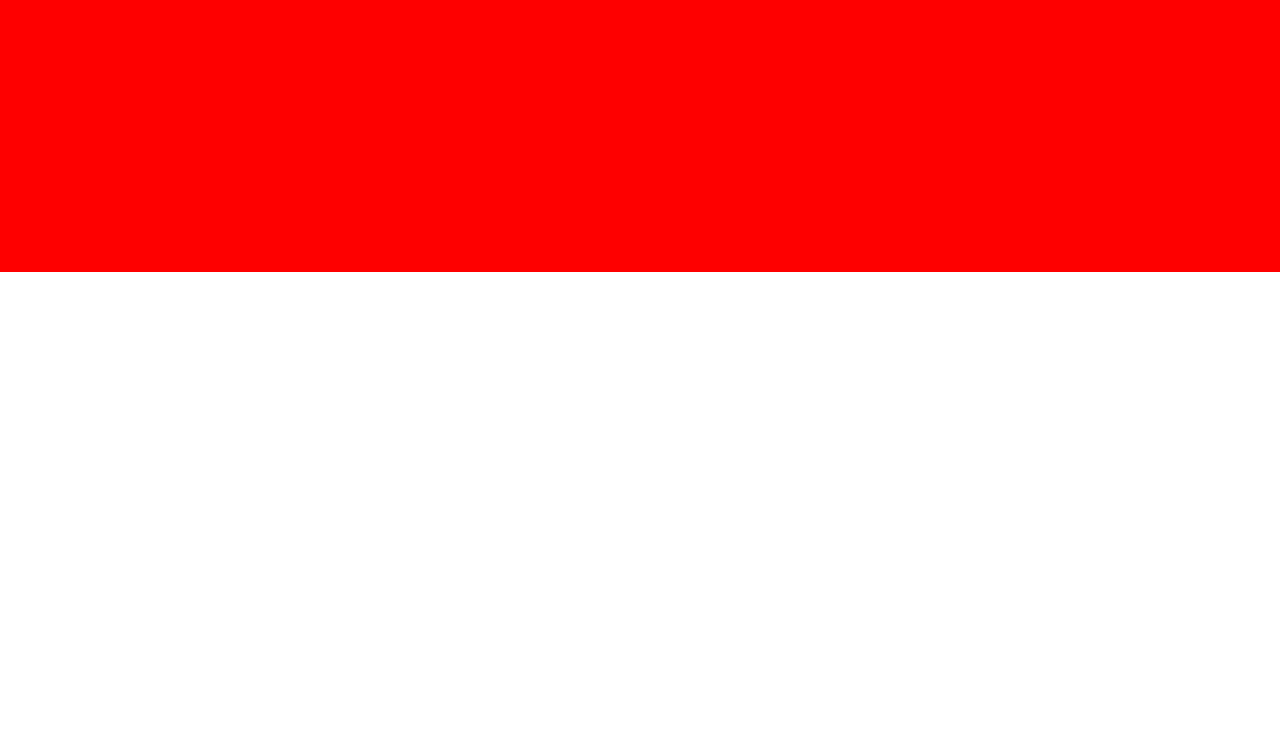
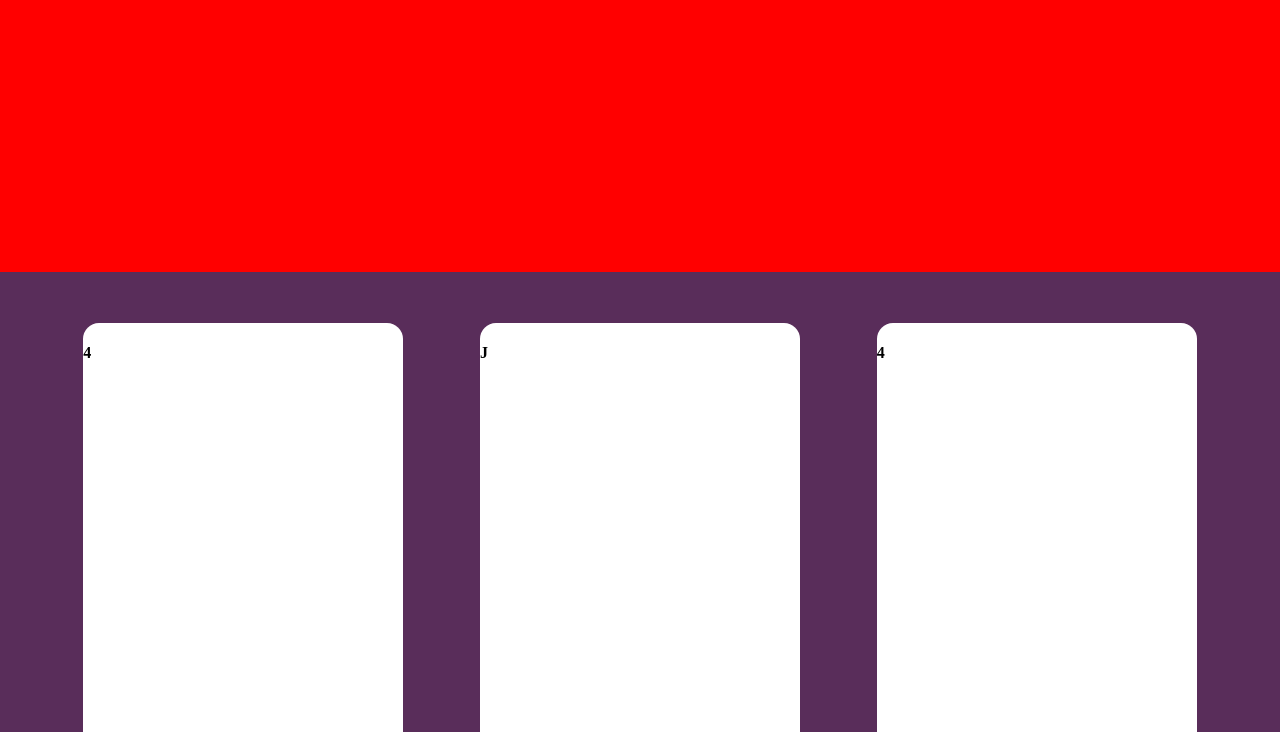
Before and after one commit to helagro/psychic-website-collaboration, a plain HTML site: page index.html in a window 1280 px wide. Shown: the part 68-800 px from the top of the page. Drawn offline with Linux system fonts and the light colour scheme.

Commit message:
work on cards

```diff
--- a/index.html
+++ b/index.html
@@ -14,8 +14,8 @@
             <h1>SPÅKNAS!!!!</h1>
         </div>
     </section>
-    <section class="section2">
-        <!--Items are generated in Javascript-->
+    <section class="section2" id="card_holder">
+        <!--Cards are generated in Javascript-->
     </section>
 
     <script src="scripts/index.js" async defer></script>
--- a/scripts/index.js
+++ b/scripts/index.js
@@ -1,3 +1,6 @@
+//ANCHOR views
+const cardHolderElement = document.getElementById("card_holder")
+
 const denos = ["A", "2", "3", "4", "5", "6", "7", "8", "9", "J", "Q", "K"]
 const cardImages = ["hearts", "spades", "diamonds", "clubs"]
 const isDbug = true
@@ -24,7 +27,7 @@ function generateRandomCard(){
     const deno = getRandomElement(denos)
     const img = getRandomElement(cardImages)
 
-    return {deno, img}
+    return [deno, img]
 }
 
 function getRandomElement(array){
@@ -45,6 +48,12 @@ function isCardDuplicate(card){
 }
 
 function createCardElement(card){
+    cardHolderElement.innerHTML += `
+        <div class="card">
+            <h4>${card[0]}<h4>
+            <img>
+        </div>
+    `
 
 }
 
--- a/stylesheets/index.css
+++ b/stylesheets/index.css
@@ -6,5 +6,16 @@
 
 .section2{
     background-color: var(--background-purple);
+    column-gap: 6%;
     display: grid;
+    padding: 4% 0;
+    grid-template-columns: 25vw 25vw 25vw;
+    grid-template-rows: 35vw 35vw;
+    justify-content: center;
+    row-gap: 8%;
 }
+
+.card{
+    background: white;
+    border-radius: 1em;
+}
```
Also changed, not shown: 1 other file.
